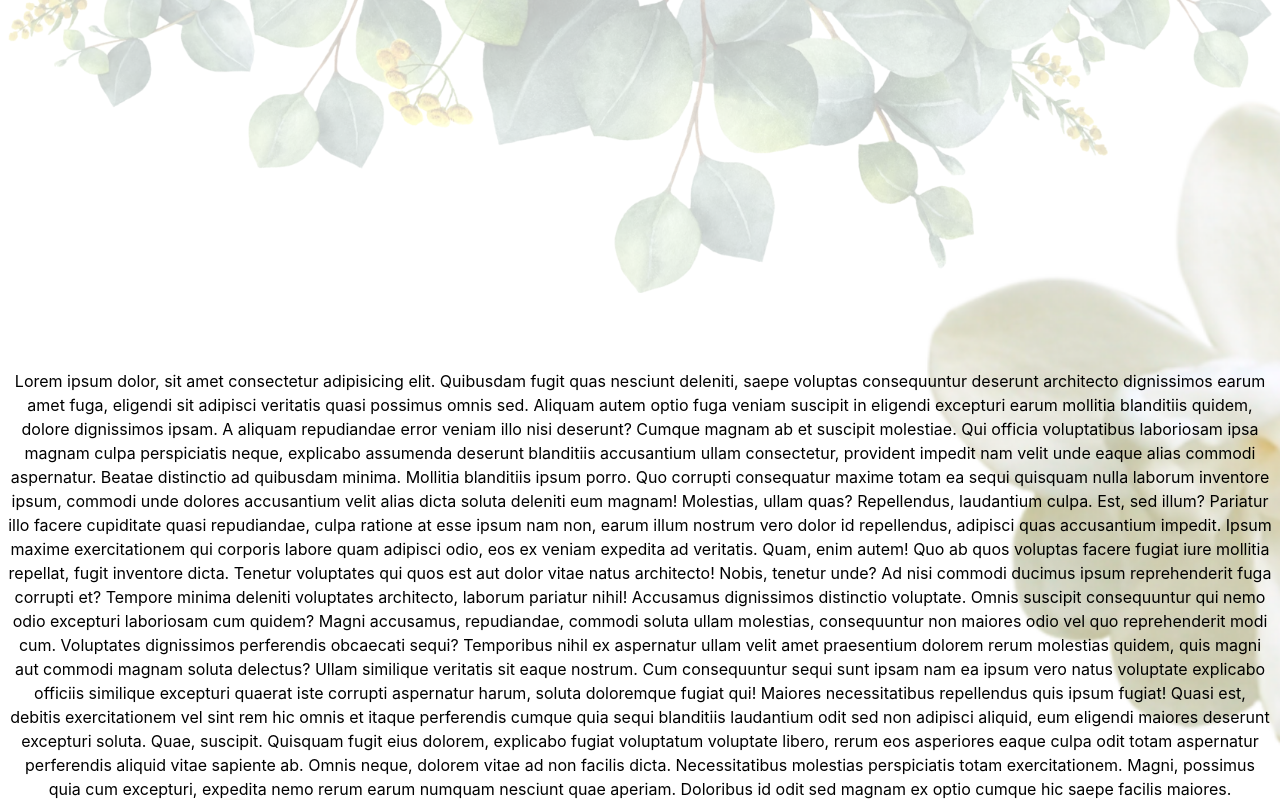
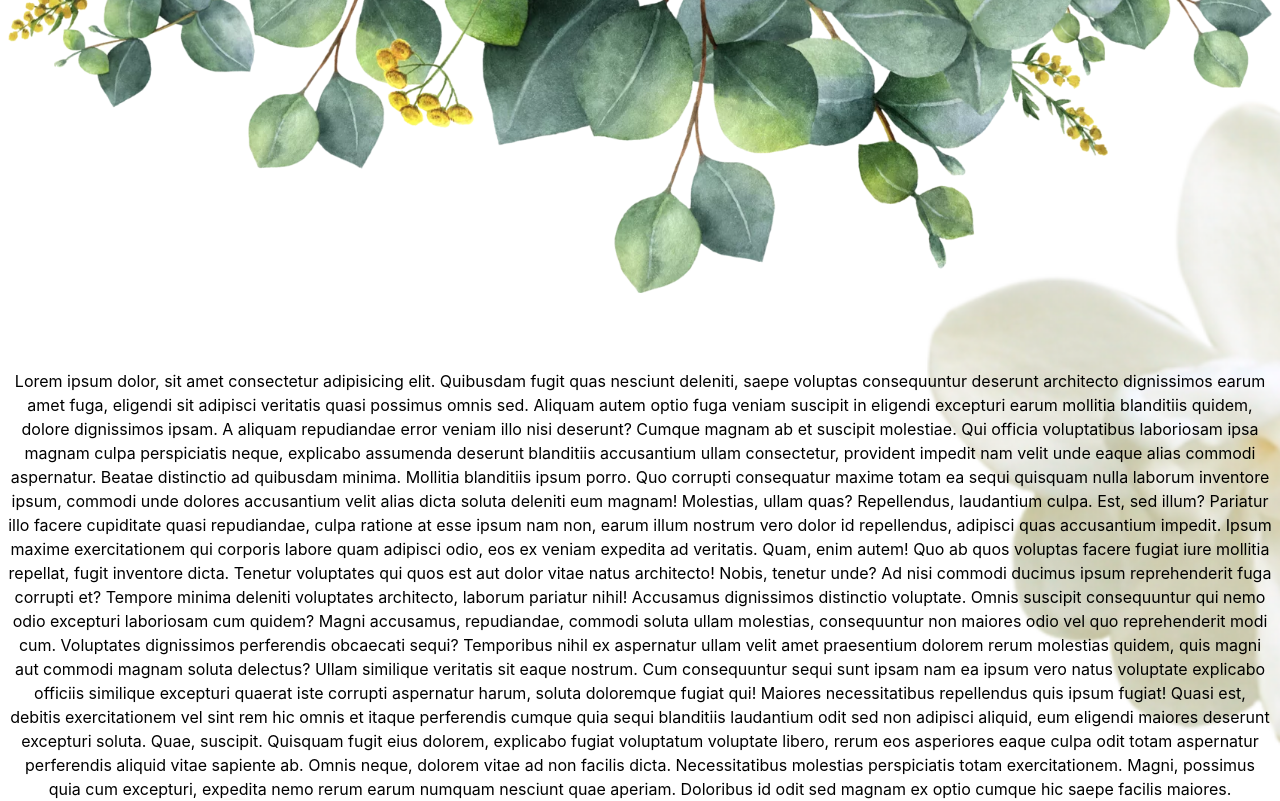
Before and after one commit to Aidarchik/weddingAlgizAndAngela, a React (Create React App) app: page / in a window 1280 px wide. Shown: the top 801 px of the page. Built offline with nearby package versions, Linux system fonts and the light colour scheme.

Commit message:
Update App.js

```diff
--- a/src/App.js
+++ b/src/App.js
@@ -7,8 +7,8 @@ function App() {
     <div className="App">
       <div className='h-screen mx-auto bg-hero-pattern bg-fixed bg-cover bg-center'>
         <div className='container mx-auto px-2'>
-        <img src={homeWat} className='relative opacity-25 top-[calc(-6vw)]' alt=""></img>
-          <Tmp className=''/>
+        <img src={homeWat} className='relative top-[calc(-6vw)]' alt=""></img>
+          <Tmp className='opacity-25'/>
         </div>
       </div>
     </div>
```
